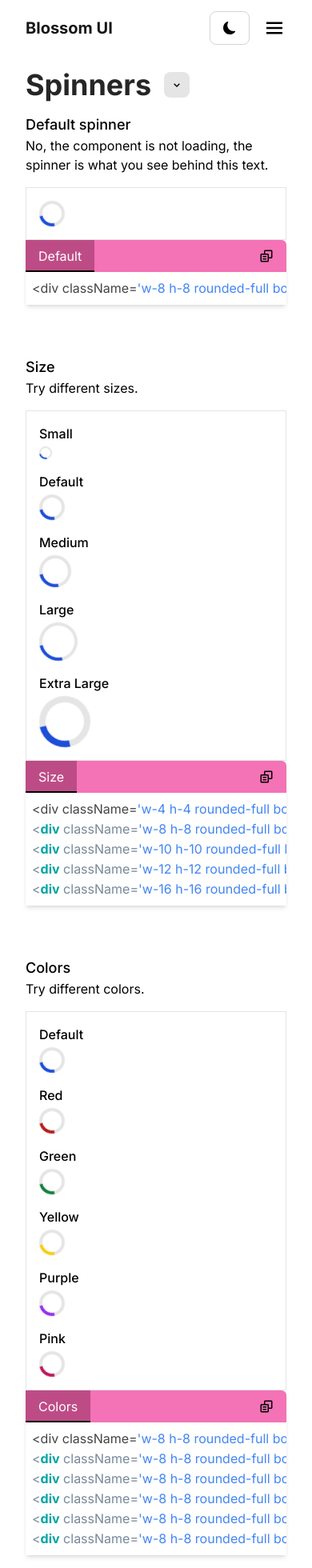
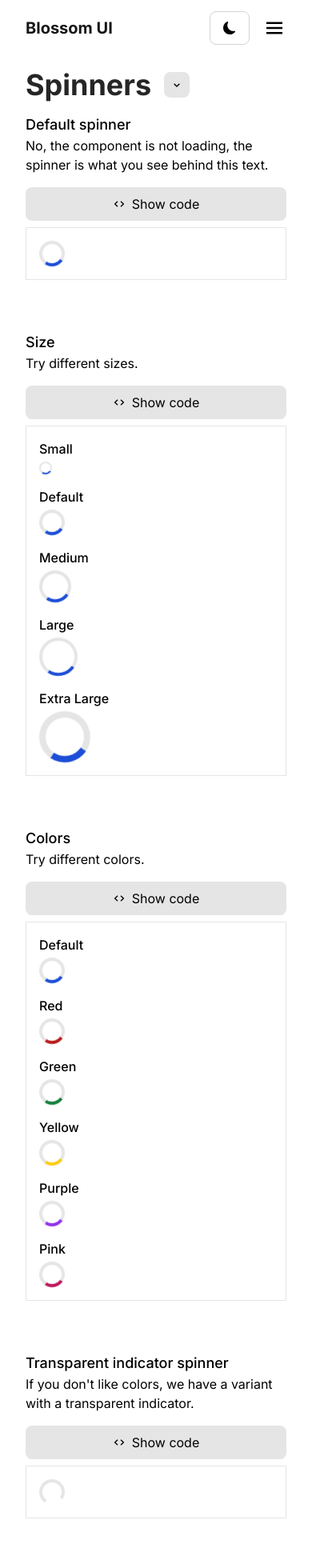
Before and after one commit to juanigarciadev/BlossomUI, a React (Vite) app: page /docs/components/spinners in a window 390 px wide. Shown: the top 1960 px of the page at 80% size. Built offline with nearby package versions, Linux system fonts and the light colour scheme.

Commit message:
Refactor: Spinners documentation

```diff
--- a/src/components/Docs/ComponentsDoc/Spinners/Colors.jsx
+++ b/src/components/Docs/ComponentsDoc/Spinners/Colors.jsx
@@ -1,9 +1,14 @@
-import React from 'react'
+import React, { useState } from 'react'
 import { CodeBlock } from '../../../../assets/CodeBlock/CodeBlock'
 import { DefaultSpinner, GreenSpinner, PinkSpinner, PurpleSpinner, RedSpinner, YellowSpinner } from '../../../UI/Spinners/Spinners'
+import { BiCode } from 'react-icons/bi'
 
 const SpinnerColor = () => {
+
+    const [showCode, setShowCode] = useState(false)
+
     const spinnerColor = "<div className='w-8 h-8 rounded-full border-4 border-neutral-200 border-l-blue-700 dark:border-l-blue-700 dark:border-neutral-700 animate-spin'></div>\n<div className='w-8 h-8 rounded-full border-4 border-neutral-200 border-l-red-700 dark:border-l-red-700 dark:border-neutral-700 animate-spin'></div>\n<div className='w-8 h-8 rounded-full border-4 border-neutral-200 border-l-green-700 dark:border-l-green-700 dark:border-neutral-700 animate-spin'></div>\n<div className='w-8 h-8 rounded-full border-4 border-neutral-200 border-l-yellow-400 dark:border-l-yellow-400 dark:border-neutral-700 animate-spin'></div>\n<div className='w-8 h-8 rounded-full border-4 border-neutral-200 border-l-purple-600 dark:border-l-purple-600 dark:border-neutral-700 animate-spin'></div>\n<div className='w-8 h-8 rounded-full border-4 border-neutral-200 border-l-pink-700 dark:border-l-pink-700 dark:border-neutral-700 animate-spin'></div>"
+
     return (
         <article>
             <div className='pb-4'>
@@ -11,7 +16,14 @@ const SpinnerColor = () => {
                 <p className='dark:text-neutral-300'>
                     Try different colors.</p>
             </div>
+            <div className='flex pb-2 select-none'>
+                <div className='flex items-center bg-neutral-200 p-[5px] rounded-lg dark:bg-neutral-800 lg:w-full'>
+                    <span className={showCode ? 'flex items-center gap-2 px-4 py-1 rounded-lg cursor-pointer bg-neutral-400 dark:bg-neutral-900 lg:w-full lg:justify-center' : 'flex items-center gap-2 px-4 py-1 rounded-lg cursor-pointer hover:bg-neutral-400 dark:hover:bg-neutral-900 lg:w-full lg:justify-center'} onClick={() => setShowCode(!showCode)}><BiCode />Show code</span>
+                </div>
+            </div>
             <div className='flex flex-col'>
+                {showCode ?
+                    <div>
                         <section className='flex flex-col flex-wrap gap-4 p-4 bg-white border border-neutral-200 w-full dark:bg-[#222222] dark:border-neutral-700'>
                             <div>
                                 <h3 className='font-medium pb-1'>Default</h3>
@@ -40,6 +52,34 @@ const SpinnerColor = () => {
                         </section>
                         <CodeBlock name={"Colors"} code={spinnerColor} language={"javascript"} />
                     </div>
+                    :
+                    <section className='flex flex-col flex-wrap gap-4 p-4 bg-white border border-neutral-200 w-full dark:bg-[#222222] dark:border-neutral-700'>
+                        <div>
+                            <h3 className='font-medium pb-1'>Default</h3>
+                            <DefaultSpinner />
+                        </div>
+                        <div>
+                            <h3 className='font-medium pb-1'>Red</h3>
+                            <RedSpinner />
+                        </div>
+                        <div>
+                            <h3 className='font-medium pb-1'>Green</h3>
+                            <GreenSpinner />
+                        </div>
+                        <div>
+                            <h3 className='font-medium pb-1'>Yellow</h3>
+                            <YellowSpinner />
+                        </div>
+                        <div>
+                            <h3 className='font-medium pb-1'>Purple</h3>
+                            <PurpleSpinner />
+                        </div>
+                        <div>
+                            <h3 className='font-medium pb-1'>Pink</h3>
+                            <PinkSpinner />
+                        </div>
+                    </section>}
+            </div>
         </article>
     )
 }
--- a/src/components/Docs/ComponentsDoc/Spinners/Default.jsx
+++ b/src/components/Docs/ComponentsDoc/Spinners/Default.jsx
@@ -1,20 +1,37 @@
-import React from 'react'
+import React, { useState } from 'react'
 import { CodeBlock } from '../../../../assets/CodeBlock/CodeBlock'
 import { DefaultSpinner } from '../../../UI/Spinners/Spinners'
+import { BiCode } from 'react-icons/bi'
 
 const DefaultSpinnerDoc = () => {
+
+    const [showCode, setShowCode] = useState(false)
+
     const defaultSpinner = "<div className='w-8 h-8 rounded-full border-4 border-neutral-200 border-l-blue-700 dark:border-l-blue-700 dark:border-neutral-700 animate-spin'></div>"
+
     return (
         <article>
             <div className='pb-4'>
                 <h3 className='text-lg font-medium'>Default spinner</h3>
                 <p className='dark:text-neutral-300'>No, the component is not loading, the spinner is what you see behind this text.</p>
             </div>
+            <div className='flex pb-2 select-none'>
+                <div className='flex items-center bg-neutral-200 p-[5px] rounded-lg dark:bg-neutral-800 lg:w-full'>
+                    <span className={showCode ? 'flex items-center gap-2 px-4 py-1 rounded-lg cursor-pointer bg-neutral-400 dark:bg-neutral-900 lg:w-full lg:justify-center' : 'flex items-center gap-2 px-4 py-1 rounded-lg cursor-pointer hover:bg-neutral-400 dark:hover:bg-neutral-900 lg:w-full lg:justify-center'} onClick={() => setShowCode(!showCode)}><BiCode />Show code</span>
+                </div>
+            </div>
             <div className='flex flex-col'>
-                <section className='flex flex-wrap gap-1 p-4 bg-white border border-neutral-200 w-full dark:bg-[#222222] dark:border-neutral-700'>
-                    <DefaultSpinner />
-                </section>
-                <CodeBlock name={"Default"} code={defaultSpinner} language={"javascript"} />
+                {showCode ?
+                    <div>
+                        <section className='flex flex-wrap gap-1 p-4 bg-white border border-neutral-200 w-full dark:bg-[#222222] dark:border-neutral-700'>
+                            <DefaultSpinner />
+                        </section>
+                        <CodeBlock name={"Default"} code={defaultSpinner} language={"javascript"} />
+                    </div>
+                    :
+                    <section className='flex flex-wrap gap-1 p-4 bg-white border border-neutral-200 w-full dark:bg-[#222222] dark:border-neutral-700'>
+                        <DefaultSpinner />
+                    </section>}
             </div>
         </article>
     )
--- a/src/components/Docs/ComponentsDoc/Spinners/Sizes.jsx
+++ b/src/components/Docs/ComponentsDoc/Spinners/Sizes.jsx
@@ -1,8 +1,12 @@
-import React from 'react'
+import React, { useState } from 'react'
 import { CodeBlock } from '../../../../assets/CodeBlock/CodeBlock'
 import { DefaultSpinner, ExtraLargeSpinner, LargeSpinner, MediumSpinner, SmallSpinner } from '../../../UI/Spinners/Spinners'
+import { BiCode } from 'react-icons/bi'
 
 const SpinnerSize = () => {
+
+    const [showCode, setShowCode] = useState(false)
+
     const spinnerSize = "<div className='w-4 h-4 rounded-full border-2 border-neutral-200 border-l-blue-700 dark:border-l-blue-700 dark:border-neutral-700 animate-spin'></div>\n<div className='w-8 h-8 rounded-full border-4 border-neutral-200 border-l-blue-700 dark:border-l-blue-700 dark:border-neutral-700 animate-spin'></div>\n<div className='w-10 h-10 rounded-full border-4 border-neutral-200 border-l-blue-700 dark:border-l-blue-700 dark:border-neutral-700 animate-spin'></div>\n<div className='w-12 h-12 rounded-full border-4 border-neutral-200 border-l-blue-700 dark:border-l-blue-700 dark:border-neutral-700 animate-spin'></div>\n<div className='w-16 h-16 rounded-full border-8 border-neutral-200 border-l-blue-700 dark:border-l-blue-700 dark:border-neutral-700 animate-spin'></div>"
     return (
         <article>
@@ -11,7 +15,14 @@ const SpinnerSize = () => {
                 <p className='dark:text-neutral-300'>
                     Try different sizes.</p>
             </div>
+            <div className='flex pb-2 select-none'>
+                <div className='flex items-center bg-neutral-200 p-[5px] rounded-lg dark:bg-neutral-800 lg:w-full'>
+                    <span className={showCode ? 'flex items-center gap-2 px-4 py-1 rounded-lg cursor-pointer bg-neutral-400 dark:bg-neutral-900 lg:w-full lg:justify-center' : 'flex items-center gap-2 px-4 py-1 rounded-lg cursor-pointer hover:bg-neutral-400 dark:hover:bg-neutral-900 lg:w-full lg:justify-center'} onClick={() => setShowCode(!showCode)}><BiCode />Show code</span>
+                </div>
+            </div>
             <div className='flex flex-col'>
+                {showCode ?
+                    <div>
                         <section className='flex flex-col flex-wrap gap-4 p-4 bg-white border border-neutral-200 w-full dark:bg-[#222222] dark:border-neutral-700'>
                             <div>
                                 <h3 className='font-medium pb-1'>Small</h3>
@@ -36,6 +47,30 @@ const SpinnerSize = () => {
                         </section>
                         <CodeBlock name={"Size"} code={spinnerSize} language={"javascript"} />
                     </div>
+                    :
+                    <section className='flex flex-col flex-wrap gap-4 p-4 bg-white border border-neutral-200 w-full dark:bg-[#222222] dark:border-neutral-700'>
+                        <div>
+                            <h3 className='font-medium pb-1'>Small</h3>
+                            <SmallSpinner />
+                        </div>
+                        <div>
+                            <h3 className='font-medium pb-1'>Default</h3>
+                            <DefaultSpinner />
+                        </div>
+                        <div>
+                            <h3 className='font-medium pb-1'>Medium</h3>
+                            <MediumSpinner />
+                        </div>
+                        <div>
+                            <h3 className='font-medium pb-1'>Large</h3>
+                            <LargeSpinner />
+                        </div>
+                        <div>
+                            <h3 className='font-medium pb-1'>Extra Large</h3>
+                            <ExtraLargeSpinner />
+                        </div>
+                    </section>}
+            </div>
         </article>
     )
 }
--- a/src/components/Docs/ComponentsDoc/Spinners/Transparent.jsx
+++ b/src/components/Docs/ComponentsDoc/Spinners/Transparent.jsx
@@ -1,20 +1,37 @@
-import React from 'react'
+import React, { useState } from 'react'
 import { CodeBlock } from '../../../../assets/CodeBlock/CodeBlock'
 import { TransparentSpinner } from '../../../UI/Spinners/Spinners'
+import { BiCode } from 'react-icons/bi'
 
 const TransparentSpinnerDoc = () => {
+
+    const [showCode, setShowCode] = useState(false)
+
     const transparentSpinner = "<div className='w-8 h-8 rounded-full border-4 border-neutral-200 border-l-transparent dark:border-l-transparent dark:border-neutral-700 animate-spin'></div>"
+
     return (
         <article>
             <div className='pb-4'>
                 <h3 className='text-lg font-medium'>Transparent indicator spinner</h3>
                 <p className='dark:text-neutral-300'>If you don't like colors, we have a variant with a transparent indicator.</p>
             </div>
+            <div className='flex pb-2 select-none'>
+                <div className='flex items-center bg-neutral-200 p-[5px] rounded-lg dark:bg-neutral-800 lg:w-full'>
+                    <span className={showCode ? 'flex items-center gap-2 px-4 py-1 rounded-lg cursor-pointer bg-neutral-400 dark:bg-neutral-900 lg:w-full lg:justify-center' : 'flex items-center gap-2 px-4 py-1 rounded-lg cursor-pointer hover:bg-neutral-400 dark:hover:bg-neutral-900 lg:w-full lg:justify-center'} onClick={() => setShowCode(!showCode)}><BiCode />Show code</span>
+                </div>
+            </div>
             <div className='flex flex-col'>
-                <section className='flex flex-wrap gap-1 p-4 bg-white border border-neutral-200 w-full dark:bg-[#222222] dark:border-neutral-700'>
-                    <TransparentSpinner />
-                </section>
-                <CodeBlock name={"Transparent"} code={transparentSpinner} language={"javascript"} />
+                {showCode ?
+                    <div>
+                        <section className='flex flex-wrap gap-1 p-4 bg-white border border-neutral-200 w-full dark:bg-[#222222] dark:border-neutral-700'>
+                            <TransparentSpinner />
+                        </section>
+                        <CodeBlock name={"Transparent"} code={transparentSpinner} language={"javascript"} />
+                    </div>
+                    :
+                    <section className='flex flex-wrap gap-1 p-4 bg-white border border-neutral-200 w-full dark:bg-[#222222] dark:border-neutral-700'>
+                        <TransparentSpinner />
+                    </section>}
             </div>
         </article>
     )
```
Lines whose indentation alone changed are shown as unchanged.
